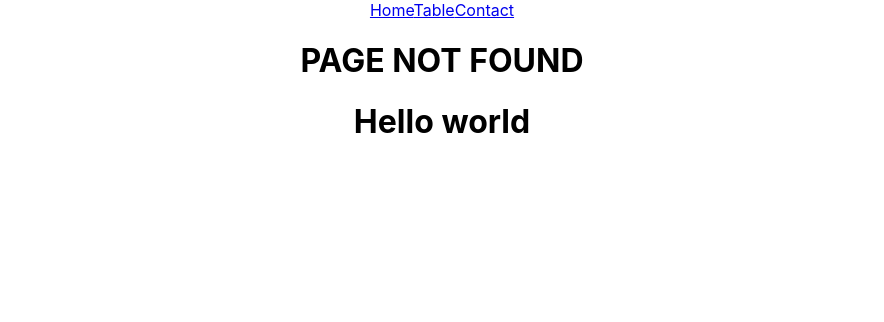
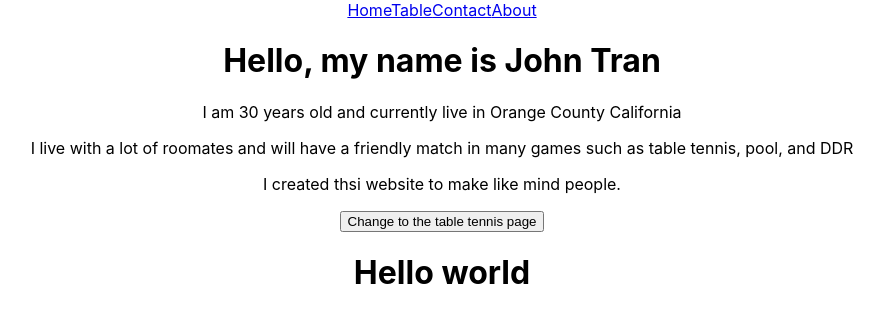
Before and after one commit to johntran1203/helpjohngetgood, a React (Create React App) app: page /about in a window 1280 px wide. Before the commit this address had no page. Shown: the top 322 px of the page, without its empty margins (198-1082 px from the left). Built offline with nearby package versions, Linux system fonts and the light colour scheme.

Commit message:
work on about componenet but I am not done

```diff
--- a/src/App.js
+++ b/src/App.js
@@ -5,6 +5,8 @@ import Home from './components/Home';
 import Contact from './components/Contact';
 import Table from './components/Table';
 import Navbar from './components/Navbar';
+import ErrorPage from './components/ErrorPage';
+import About from './components/About';
 
 function App() {
   return (
@@ -15,7 +17,8 @@ function App() {
           <Route path='/' element={<Home />}/>
           <Route path='/table' element={<Table />}/>
           <Route path='/contact' element={<Contact />}/>
-          <Route path="*" element={<h1>PAGE NOT FOUND</h1>}/>
+          <Route path='/about' element={<About />}/>
+          <Route path="*" element={<ErrorPage />}/>
         </Routes>
       </Router>
       <h1>Hello world</h1>
--- /dev/null
+++ b/src/components/About.jsx
@@ -0,0 +1,16 @@
+import { useNavigate } from "react-router-dom";
+
+const About = () => {
+    let navigate = useNavigate()
+    return ( <div>
+        <h1>Hello, my name is John Tran</h1>
+        <p>I am 30 years old and currently live in Orange County California</p>
+        <p>I live with a lot of roomates and will have a friendly match in many games such as table tennis, pool, and DDR</p>
+        <p>I created thsi website to make like mind people.</p>
+        <button onClick={()=>{
+            navigate("/table")
+        }}>Change to the table tennis page</button>
+    </div> );
+}
+
+export default About;
--- /dev/null
+++ b/src/components/ErrorPage.jsx
@@ -0,0 +1,7 @@
+const ErrorPage = () => {
+    return ( <div>
+        ERROR PAGE NOT FOUND
+    </div> );
+}
+
+export default ErrorPage;
--- a/src/components/Navbar.jsx
+++ b/src/components/Navbar.jsx
@@ -1,11 +1,12 @@
 import { Link } from "react-router-dom";
 const Nav = () => {
   return (
-    <div>
+    <nav>
       <Link to="/">Home</Link>
       <Link to="/table">Table</Link>
       <Link to="/contact">Contact</Link>
-    </div>
+      <Link to="/about">About</Link>
+    </nav>
   );
 };
 
```
Also changed, not shown: src/components/Profile.js (added).
